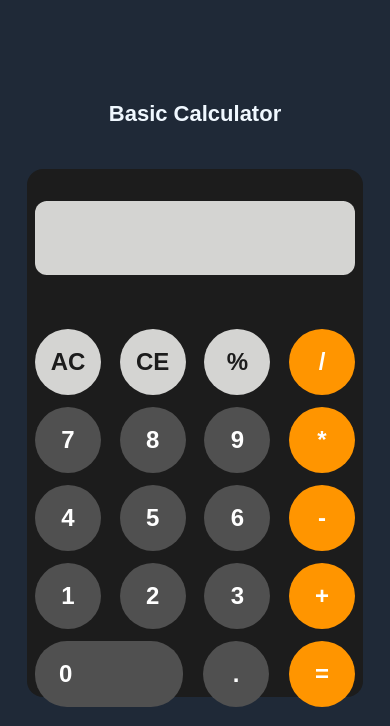
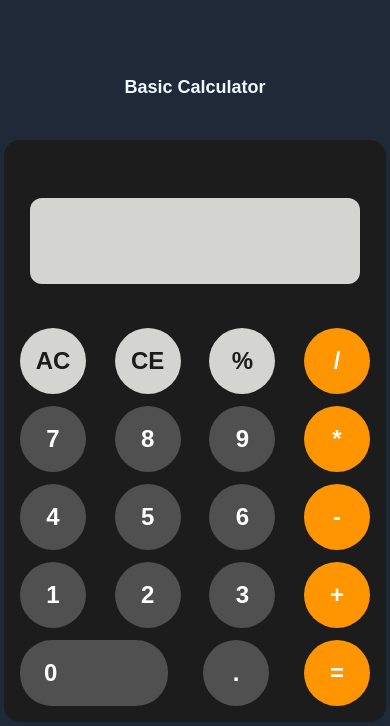
Before and after one commit to blackbird410/Odin-Calculator, a plain HTML site: page index.html in a window 390 px wide. Shown: the top 726 px of the page. Drawn offline with Linux system fonts and the light colour scheme.

Commit message:
Changed mobile layout

```diff
--- a/styles.css
+++ b/styles.css
@@ -13,14 +13,14 @@ body {
 
 .header {
     color: aliceblue;
-    font-size: 22px;
+    font-size: 18px;
     font-weight: 900;
 }
 
 .main {
-    flex: 0 1 auto;
+    flex: 0 0 auto;
     height: 512px;
-    width: 320px;
+    width: 350px;
     display: flex;
     flex-direction: column;
     justify-content: center;
@@ -38,6 +38,7 @@ body {
     justify-content: center;
     align-items: center;
     width: 100%;
+    max-width: 330px;
     height: 148px;
     border-radius: 12px;
     margin-bottom: 12px;
@@ -140,7 +141,7 @@ body {
     .inputContainer {
         height: 124px;
         margin-top: 42px;
-        margin-bottom: 42px;
+        margin-bottom: 32px;
     }
 
     .inputField {
@@ -149,6 +150,8 @@ body {
 
     .main {
         margin-bottom: 0;
+        height: 550px;
+        padding: 16px;
     }
 
     .footer {
```
